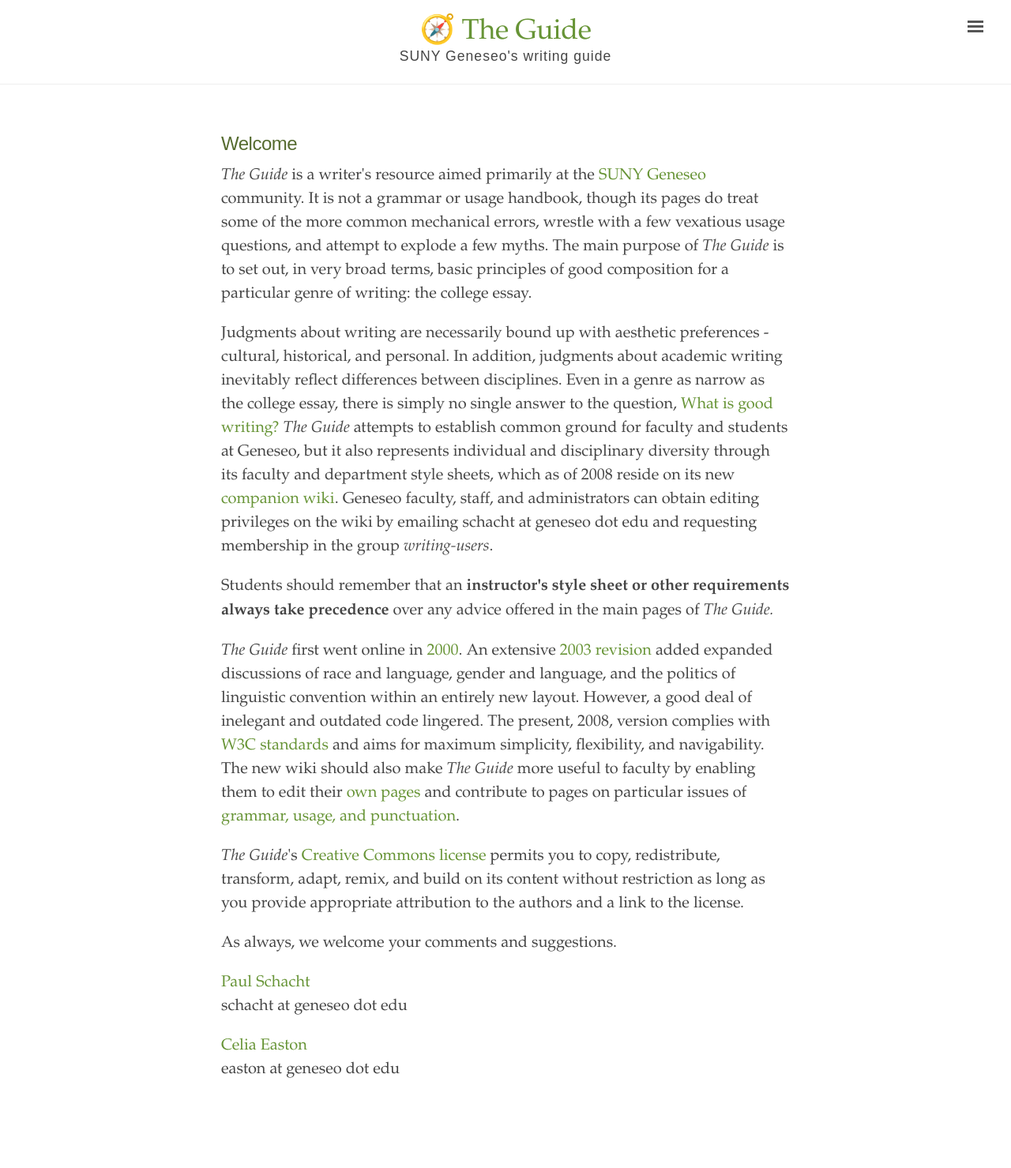
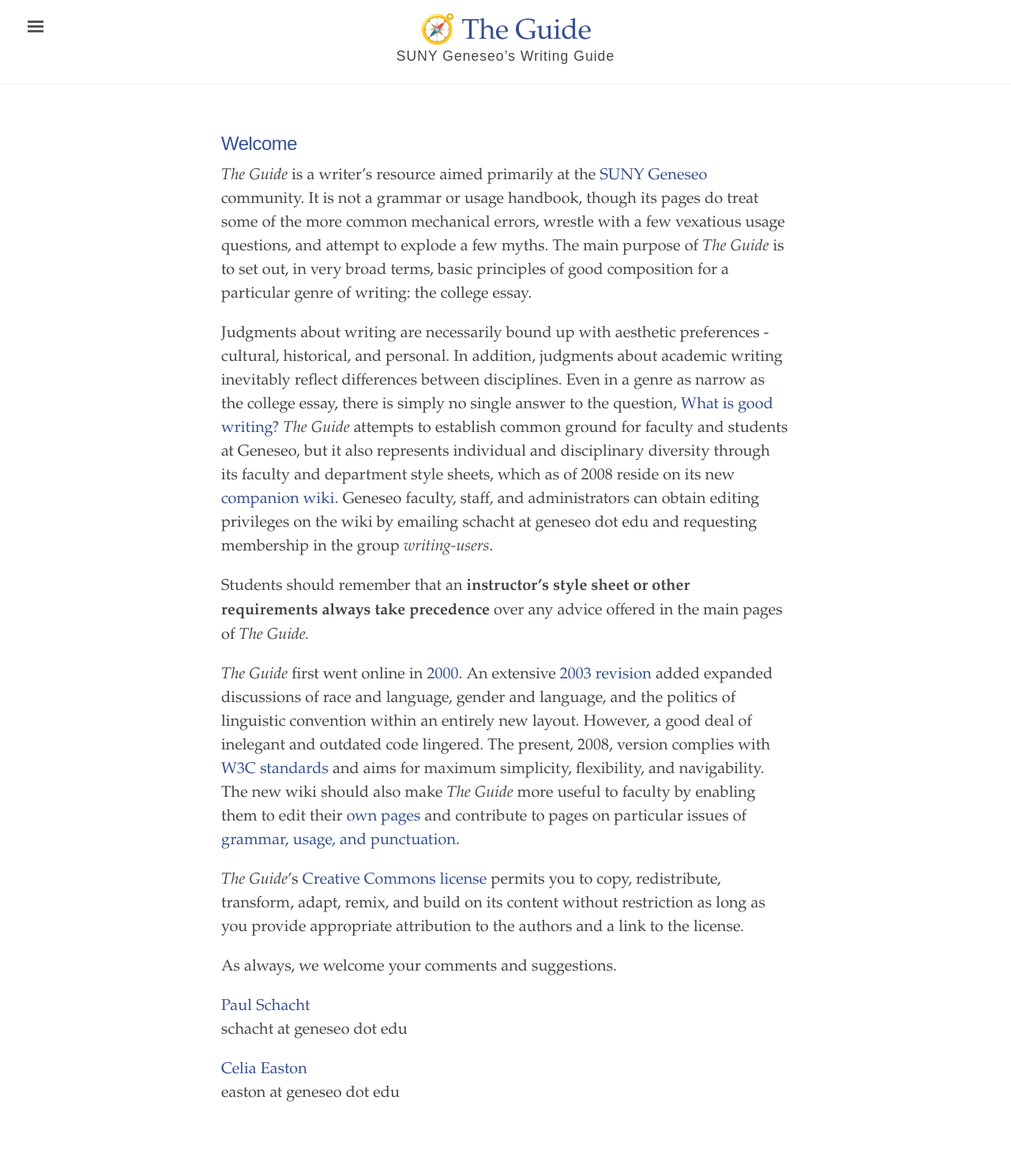
Before and after one commit to WhatTheDickens/suny-geneseo-writing-guide, a Jekyll site: the page built from docs/index.html, in a window 1280 px wide. Shown: the whole page at 79% size. Built offline with Jekyll 4.4.1, drawn with Linux system fonts in a browser that asks for light colours; before the commit the page ends 1449 px from its top, so only the background shows below that.

Commit message:
adjust styles

```diff
--- a/docs/_config.yml
+++ b/docs/_config.yml
@@ -2,7 +2,7 @@
 
 # Setup
 title:               🧭 The Guide
-tagline:             SUNY Geneseo's writing guide
+tagline:             SUNY Geneseo&rsquo;s Writing Guide
 description:         'Guide for students at SUNY Geneseo'
 url:                 'http://whatthedickens.github.io'
 baseurl:             '/suny-geneseo-writing-guide'
--- a/docs/_layouts/default.html
+++ b/docs/_layouts/default.html
@@ -3,7 +3,7 @@
 
   {% include head.html %}
 
-  <body class="theme-base-{{site.color-scheme}} layout-reverse">
+  <body class="theme-base-{{site.color-scheme}}">
 
     <!-- This if statement decides which sidebar to use -->
     {% if page.toc %}
--- a/docs/assets/css/style.scss
+++ b/docs/assets/css/style.scss
@@ -22,8 +22,8 @@
 */
 
 $text-color: #454545;
-$heading-color: #556B2F;
-$link-color: #679436;
+$heading-color: #365090;
+$link-color: #365090;
 
 @import "ed";
 @import "syntax";
--- a/docs/index.html
+++ b/docs/index.html
@@ -5,15 +5,15 @@
 <div class="introduction">
   <h2>Welcome</h2>
 
-<p><i>The Guide</i> is a writer's resource aimed primarily at the <a href="http://www.geneseo.edu">SUNY Geneseo</a> community. It is not a grammar or usage handbook, though its pages do treat some of the more common mechanical errors, wrestle with a few vexatious usage questions, and attempt to explode a few myths.  The main purpose of <i>The Guide</i> is to set out, in very broad terms, basic principles of good composition for a particular genre of writing: the college essay.</p>
+<p><i>The Guide</i> is a writer&rsquo;s resource aimed primarily at the <a href="http://www.geneseo.edu">SUNY Geneseo</a> community. It is not a grammar or usage handbook, though its pages do treat some of the more common mechanical errors, wrestle with a few vexatious usage questions, and attempt to explode a few myths.  The main purpose of <i>The Guide</i> is to set out, in very broad terms, basic principles of good composition for a particular genre of writing: the college essay.</p>
 
 <p>Judgments about writing are necessarily bound up with aesthetic preferences - cultural, historical, and personal. In addition, judgments about academic writing inevitably reflect differences between disciplines. Even in a genre as narrow as the college essay, there is simply no single answer to the question, <a href="?pg=topics/whatisgood.html">What is good writing?</a> <i>The Guide</i> attempts to establish common ground for faculty and students at Geneseo, but it also represents individual and disciplinary diversity through its faculty and department style sheets, which as of 2008 reside on its new <a href="http://wiki.geneseo.edu/x/H4C0Ag">companion wiki</a>.  Geneseo faculty, staff, and administrators can obtain editing privileges on the wiki by emailing schacht at geneseo dot edu and requesting membership in the group <i>writing-users</i>.</p>
 
-<p>Students should remember that an <b>instructor's style sheet or other requirements always take precedence </b>over any advice offered in the main pages of <i>The Guide.</i></p>
+<p>Students should remember that an <b>instructor&rsquo;s style sheet or other requirements always take precedence </b>over any advice offered in the main pages of <i>The Guide.</i></p>
 
 <p><i>The Guide</i> first went online in <a href="http://web.archive.org/web/20000117010114/http://writingguide.geneseo.edu/">2000</a>. An extensive <a href="http://web.archive.org/web/20030729075747/http://writingguide.geneseo.edu/">2003 revision</a> added expanded discussions of race and language, gender and language, and the politics of linguistic convention within an entirely new layout. However, a good deal of inelegant and outdated code lingered. The present, 2008, version complies with <a href="http://validator.w3.org/check?uri=http%3A%2F%2Fwritingguide.geneseo.edu%2F">W3C standards</a> and aims for maximum simplicity, flexibility, and navigability. The new wiki should also make <i>The Guide</i> more useful to faculty by enabling them to edit their <a href="http://wiki.geneseo.edu/x/FwDNAg">own pages</a> and contribute to pages on particular issues of <a href="https://wiki.geneseo.edu:8443/display/writing/Grammar+and+Usage">grammar, usage, and punctuation</a>.</p>
 
-<p><i>The Guide</i>'s <a href="https://creativecommons.org/licenses/by/4.0/">Creative Commons license</a> permits you to copy, redistribute, transform, adapt, remix, and build on its content without restriction as long as you provide appropriate attribution to the authors and a link to the license.</p>
+<p><i>The Guide</i>&rsquo;s <a href="https://creativecommons.org/licenses/by/4.0/">Creative Commons license</a> permits you to copy, redistribute, transform, adapt, remix, and build on its content without restriction as long as you provide appropriate attribution to the authors and a link to the license.</p>
 
 <p>As always, we welcome your comments and suggestions.</p>
 
```
